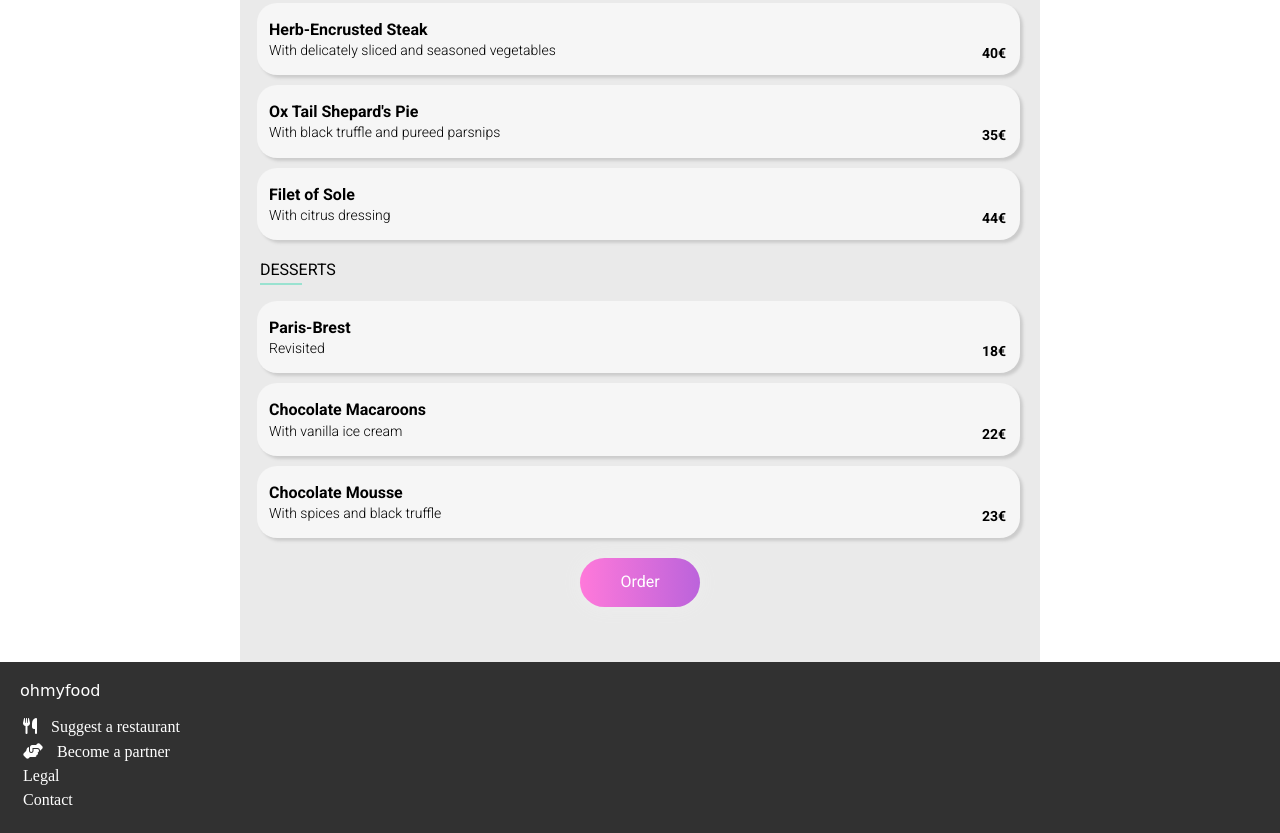
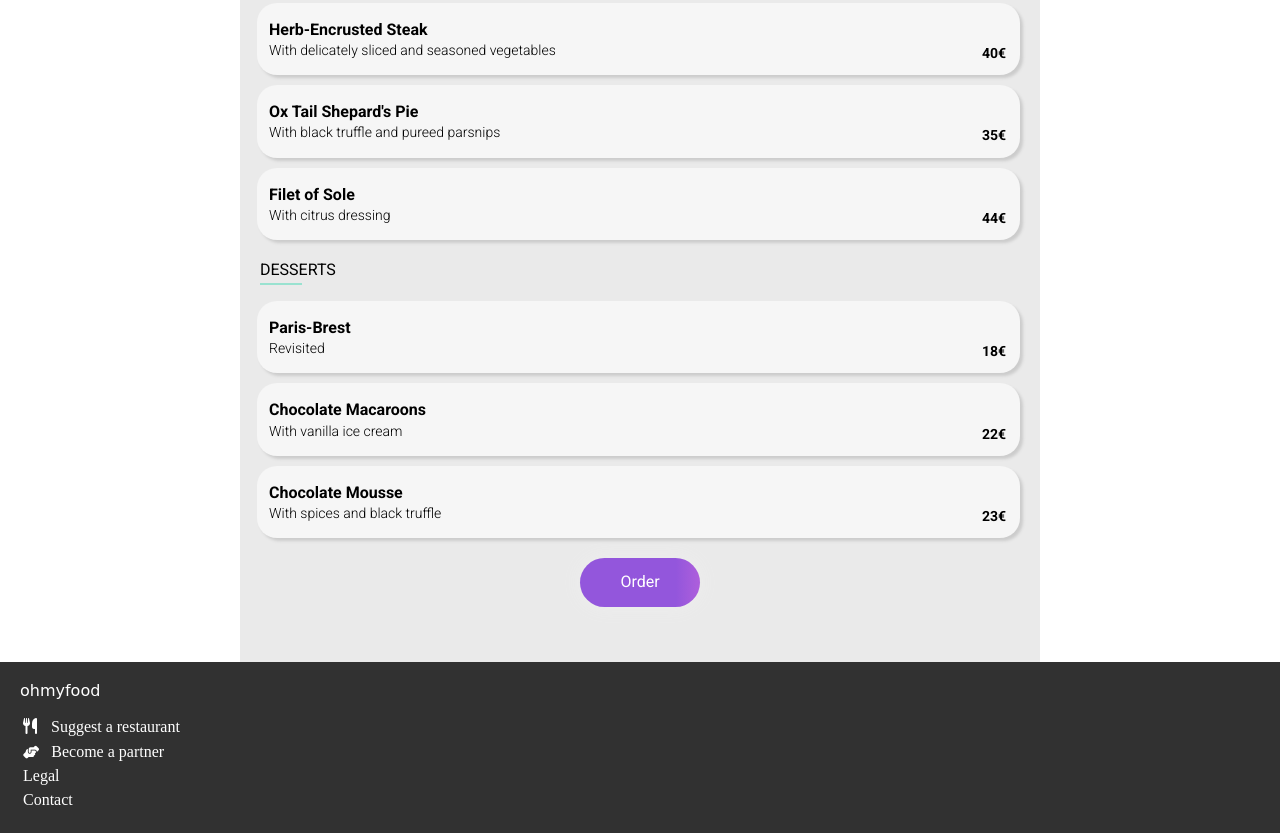
Before and after one commit to mariamab99/Project-2, a plain HTML site: page palette.html in a window 1280 px wide. Shown: the part 637-1470 px from the top of the page. Drawn offline with nearby package versions, Linux system fonts and the light colour scheme; files that its build step writes are made by us from their sources; a web font is replaced by a local one.

Commit message:
edited button

```diff
--- a/palette.html
+++ b/palette.html
@@ -160,7 +160,7 @@
             <span class="footer__text">Suggest a restaurant</span>
           </li>
           <li class="footer__item">
-            <i class="footer__icon fa-solid fa-handshake-angle"></i>
+            <i class="footer__icons fa-solid fa-handshake-angle"></i>
             <span class="footer__text">Become a partner</span>
           </li>
           <li class="footer__item">
--- a/scss/components/_buttons.scss
+++ b/scss/components/_buttons.scss
@@ -13,6 +13,13 @@
 
   box-shadow: 0 0 20px #eee;
   border-radius: 40px;
+  background-image: linear-gradient(
+    to right,
+    $primary 40%,
+    $secondary 80%,
+    $primary 100%
+  );
+  transition: background 1s ease-out;
 }
 .btn-2 {
   padding-left: 40px;
@@ -21,13 +28,5 @@
 
 .btn:hover {
   background-position: right center;
+  box-shadow: 4px 4px 4px grey;
 }
-
-.btn {
-  background-image: linear-gradient(
-    to right,
-    $secondary 0%,
-    $primary 80%,
-    $secondary 100%
-  );
-}
--- a/scss/layout/_footer.scss
+++ b/scss/layout/_footer.scss
@@ -16,6 +16,10 @@
   &__icon {
     padding-right: 10px;
   }
+  &__icons {
+    padding-right: 8px;
+    font-size: small;
+  }
 }
 .title {
   font-family: "Shrikhand", cursive;
--- a/scss/pages/_home.scss
+++ b/scss/pages/_home.scss
@@ -114,6 +114,10 @@
     text-decoration: none;
     color: black;
     display: block;
+    transition: all 1s ease-in-out;
+    &:hover {
+      transform: scale(1.03);
+    }
   }
   &__image {
     width: 100%;
--- a/scss/pages/_menu.scss
+++ b/scss/pages/_menu.scss
@@ -99,6 +99,7 @@
   .restaurant__options:hover {
     padding-right: 110px;
     cursor: pointer;
+    box-shadow: 3px 3px 3px $dark-grey;
 
     .restaurant__subheading,
     .restaurant__text {
```
Also changed, not shown: bastille.html (+1 -1 lines), enchanted.html (+1 -1 lines), index.html (+1 -1 lines), legourmand.html (+1 -1 lines).
